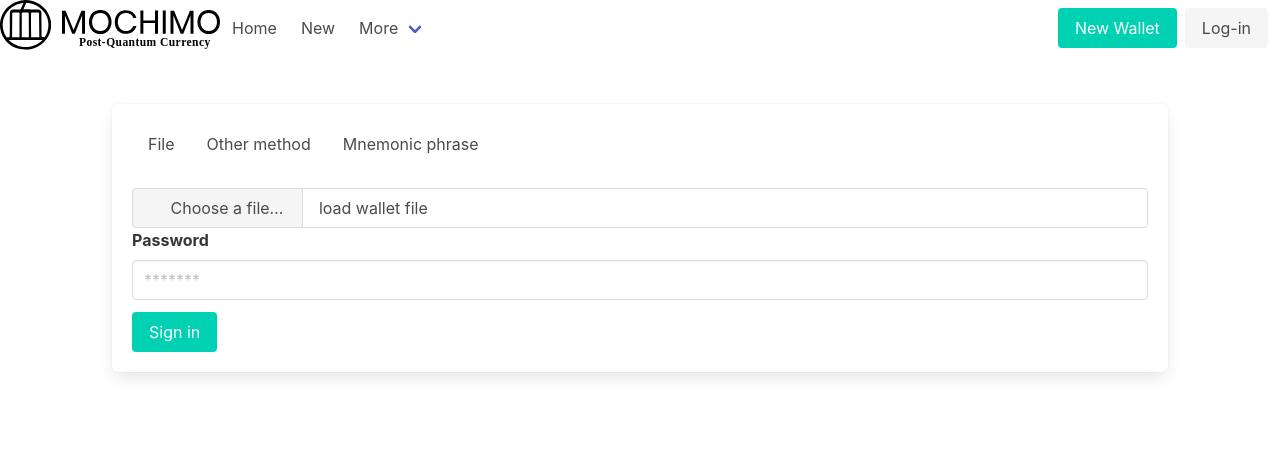
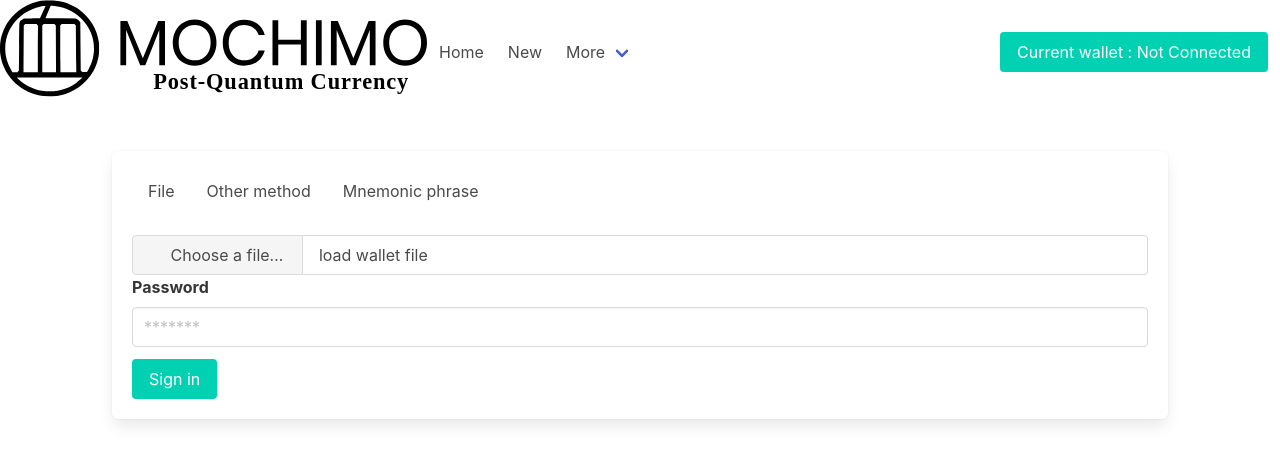
Before and after one commit to kawach/mochimo_wallet, a React (Create React App) app: page / in a window 1280 px wide. Shown: the top 464 px of the page. Built offline with nearby package versions, Linux system fonts and the light colour scheme.

Commit message:
store changes, navbar changes

```diff
--- a/src/components/navbar.js
+++ b/src/components/navbar.js
@@ -9,38 +9,7 @@
         let menu = document.getElementById(target)
         menu.classList.toggle('is-active')
     }
-    return !props.isAuthenticated ? (
-        <nav className="navbar is-5" role="navigation" aria-label="main navigation">
-            <div className="navbar-brand">
-                <Link to={"/"}>
-                    <img src={logo} style={{height: "50px"}}/>
-                </Link>
-                <a role="button" className="navbar-burger" aria-label="menu" aria-expanded="false"
-                   data-target="navbar-menu" onClick={handleClick}>
-                    <span aria-hidden="true"></span>
-                    <span aria-hidden="true"></span>
-                    <span aria-hidden="true"></span>
-                </a>
-            </div>
-
-            <div className="navbar-menu" id={"navbar-menu"}>
-                <NavbarStart/>
-
-                <div className="navbar-end">
-                    <div className="navbar-item">
-                        <div className="buttons">
-                            <Link to={"/new"} className="button is-primary">
-                                New Wallet
-                            </Link>
-                            <Link to={"/"} className="button is-light">
-                                Log-in
-                            </Link>
-                        </div>
-                    </div>
-                </div>
-            </div>
-        </nav>
-    ) : (
+    return (
         <nav className="navbar is-5" role="navigation" aria-label="main navigation">
             <div className="navbar-brand">
                 <Link to={"/"}>
@@ -53,20 +22,16 @@
                     <span aria-hidden="true"></span>
                 </a>
             </div>
-
             <div className="navbar-menu">
                 <NavbarStart/>
-
                 <div className="navbar-end">
                     <div className="navbar-item">
                         <div className="buttons">
-                            <Link to={"/new"} className="button is-primary">
-                                New Balance
+                            <Link to={"/"} className="button is-primary">
+                                Current wallet
+                                : {props.isAuthenticated ? (props.isAuthenticated.wallet_name ? props.isAuthenticated.wallet_name : "Un-named" ) : "Not Connected" }
                             </Link>
-                            <Link to={props.isAuthenticated !== undefined ? "/" : "/new"} className="button">
-                                Current wallet
-                                : {props.isAuthenticated.wallet_name ? props.isAuthenticated.wallet_name : "un-named wallet"}
-                            </Link>
+                            {props.isAuthenticated ? <Link to={"logged/settings"} className="button"> Settings </Link> : null}
                         </div>
                     </div>
                 </div>
@@ -74,6 +39,71 @@
         </nav>
     )
 }
+//     return !props.isAuthenticated ? (
+//         <nav className="navbar is-5" role="navigation" aria-label="main navigation">
+//             <div className="navbar-brand">
+//                 <Link to={"/"}>
+//                     <img src={logo} style={{height: "50px"}}/>
+//                 </Link>
+//                 <a role="button" className="navbar-burger" aria-label="menu" aria-expanded="false"
+//                    data-target="navbar-menu" onClick={handleClick}>
+//                     <span aria-hidden="true"></span>
+//                     <span aria-hidden="true"></span>
+//                     <span aria-hidden="true"></span>
+//                 </a>
+//             </div>
+//
+//             <div className="navbar-menu" id={"navbar-menu"}>
+//                 <NavbarStart/>
+//
+//                 <div className="navbar-end">
+//                     <div className="navbar-item">
+//                         <div className="buttons">
+//                             <Link to={"/new"} className="button is-primary">
+//                                 New Wallet
+//                             </Link>
+//                             <Link to={"/"} className="button is-light">
+//                                 Log-in
+//                             </Link>
+//                         </div>
+//                     </div>
+//                 </div>
+//             </div>
+//         </nav>
+//     ) : (
+//         <nav className="navbar is-5" role="navigation" aria-label="main navigation">
+//             <div className="navbar-brand">
+//                 <Link to={"/"}>
+//                     <img src={logo} height={"150px"}/>
+//                 </Link>
+//                 <a role="button" className="navbar-burger" aria-label="menu" aria-expanded="false"
+//                    data-target="navbarBasicExample">
+//                     <span aria-hidden="true"></span>
+//                     <span aria-hidden="true"></span>
+//                     <span aria-hidden="true"></span>
+//                 </a>
+//             </div>
+//
+//             <div className="navbar-menu">
+//                 <NavbarStart/>
+//
+//                 <div className="navbar-end">
+//                     <div className="navbar-item">
+//                         <div className="buttons">
+//                             <Link to={"/new"} className="button is-primary">
+//                                 New Balance
+//                             </Link>
+//                             <Link to={"/"} className="button">
+//                                 Current wallet
+//                                 : {props.isAuthenticated.wallet_name ? props.isAuthenticated.wallet_name : "un-named wallet"}
+//                             </Link>
+//                         </div>
+//                     </div>
+//                 </div>
+//             </div>
+//         </nav>
+//     )
+// }
 
 const NavbarStart = () => {
     return (
--- a/src/pages/Logged/index.js
+++ b/src/pages/Logged/index.js
@@ -40,8 +40,8 @@
             case "balanceCreate" : {
                 const wots = generateWots(hash(hash(wallet.secret + wallet.many_balances) + spentInput), tagInput);
                 return tagInput ? foutainWots(Buffer.from(wots[0]).toString("hex")).then((res) => {
-                    return isEmpty(res) ? (props.SET_BALANCE(wallet.many_balances, hash(wallet.secret + wallet.many_balances), 0, "test", tagInput, 0, wots, 0), setIsActive(!isActive))
-                        : (res = JSON.parse(res), res.statuscode)
+                    return isEmpty(res) ? getCurrentBlock().then((block) => props.SET_BALANCE(wallet.many_balances, hash(wallet.secret + wallet.many_balances), 0, block, tagInput, 0, wots, 0), setIsActive(!isActive))
+                        : (res = JSON.parse(res), res.statuscode) //TODO: handle this error
                 }) : (
                     getCurrentBlock().then((block) => {
                         return (
--- a/src/redux/actionTypes.js
+++ b/src/redux/actionTypes.js
@@ -1,3 +1,5 @@
 export const SET_WALLET = "SET_WALLET"
+export const UPDATE_WALLET_NAME = "UPDATE_WALLET_NAME"
 export const SET_BALANCE = "SET_BALANCE"
+export const UPDATE_BALANCE = "SET_BALANCE"
 export const DELETE_BALANCE = "DELETE_BALANCE"
--- a/src/redux/actions.js
+++ b/src/redux/actions.js
@@ -9,6 +9,15 @@
             many_balances: many_balance,
             balances: balances,
             version: "1.0",
+        }
+    }
+}
+
+export const UPDATE_WALLET_NAME = (name) => {
+    return {
+        type: "UPDATE_WALLET_NAME",
+        payload: {
+            name: name,
         }
     }
 }
@@ -29,6 +38,16 @@
     }
 }
 
+export const UPDATE_BALANCE = (id, balance) => {
+    return {
+        type: "UPDATE_BALANCE",
+        payload: {
+            id: id,
+            balance: balance
+        }
+    }
+}
+
 export const DELETE_BALANCE = (id, balance) => {
     return {
         type: "DELETE_BALANCE",
--- a/src/redux/store/wallet.js
+++ b/src/redux/store/wallet.js
@@ -1,5 +1,4 @@
-import {SET_WALLET, DELETE_BALANCE,SET_BALANCE} from "../actionTypes";
-import _ from "lodash";
+import {DELETE_BALANCE, SET_BALANCE, SET_WALLET, UPDATE_BALANCE, UPDATE_WALLET_NAME} from "../actionTypes";
 
 const initialState = {
     password_hash: undefined,
@@ -37,17 +36,30 @@
     switch (action.type) {
         case SET_WALLET:
             return action.payload
-        case SET_BALANCE:
+        case UPDATE_WALLET_NAME: {
+            let current = {...state}
+            // current['balances'][action.payload.id]
+            return {...state}
+        }
+        case SET_BALANCE: {
             return {
                 ...state, many_balances: state.many_balances + 1, balances: {
                     ...state.balances,
                     [state.many_balances]: action.payload
                 }
             }
-        case DELETE_BALANCE:
+        }
+        case UPDATE_BALANCE: {
+            let current = {...state}
+            // current['balances'][action.payload.id]
+            console.log(action)
+            return {...state}
+        }
+        case DELETE_BALANCE: {
             let current = {...state}
             delete current['balances'][action.payload.id]
             return {...state}
+        }
         default:
             return null
     }
```
Also changed, not shown: src/Views/Logged/Balance.js (+13 -6 lines).
